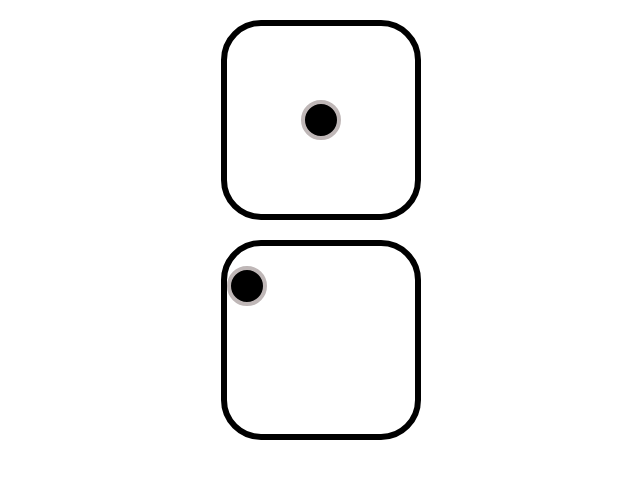
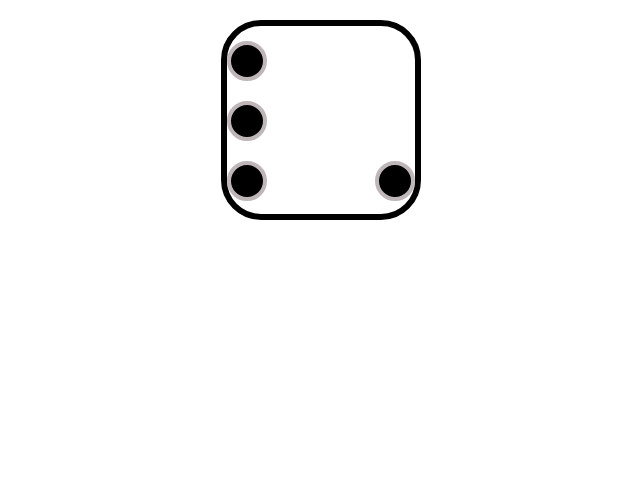
Before and after one commit to geekwise-juston-miller/dice, a plain HTML site: page index.html in a window 1280 px wide. Shown: the whole page, without its empty margins (319-959 px from the left). Drawn offline with Linux system fonts and the light colour scheme.

Commit message:
push 2pm

```diff
--- a/css/style.css
+++ b/css/style.css
@@ -23,6 +23,12 @@ html, body{
     text-align: center;
 }
 
+.margin{
+    margin-top: 2rem;
+    margin-bottom: 2rem;
+
+}
+
 .dot{
     position: relative;
     width: 4rem;
@@ -35,21 +41,27 @@ html, body{
 
 }
 
-.margin{
-    margin-top: 2rem;
-    margin-bottom: 2rem;
+.top{
+    position: relative;
+    top:1.5rem;
 
 }
 
 .middle{
     position: relative;
-    top:50%;
-    transform: translateY(-50%);
+    top: 10rem;
+    transform: translateY(-6.5rem);
+
 
 }
 
-.top{
+.bottom{
     position: relative;
-    top:2rem;
+    top:10rem;
+    transform: translateY(-4.5rem);
+}
+
+.right_float{
+    float: right;
 
 }
--- a/index.html
+++ b/index.html
@@ -11,13 +11,25 @@
     <body>
 
     <div class="dice center margin">
-        <span class="dot center middle"></span>
+
+        <span class="dot top"></span>
+        <span class="dot middle"></span>
+        <span class="dot bottom"></span>
+        <span class="dot top right_float"></span>
+        <span></span>
+        <span></span>
     </div>
+<!--
 
     <div class="dice center margin">
         <span class="dot top"></span>
+        <span class="dot middle"></span>
+        <span class="dot bottom"></span>
+        <span></span>
+        <span></span>
         <span></span>
     </div>
 
+-->
     </body>
 </html>
```
